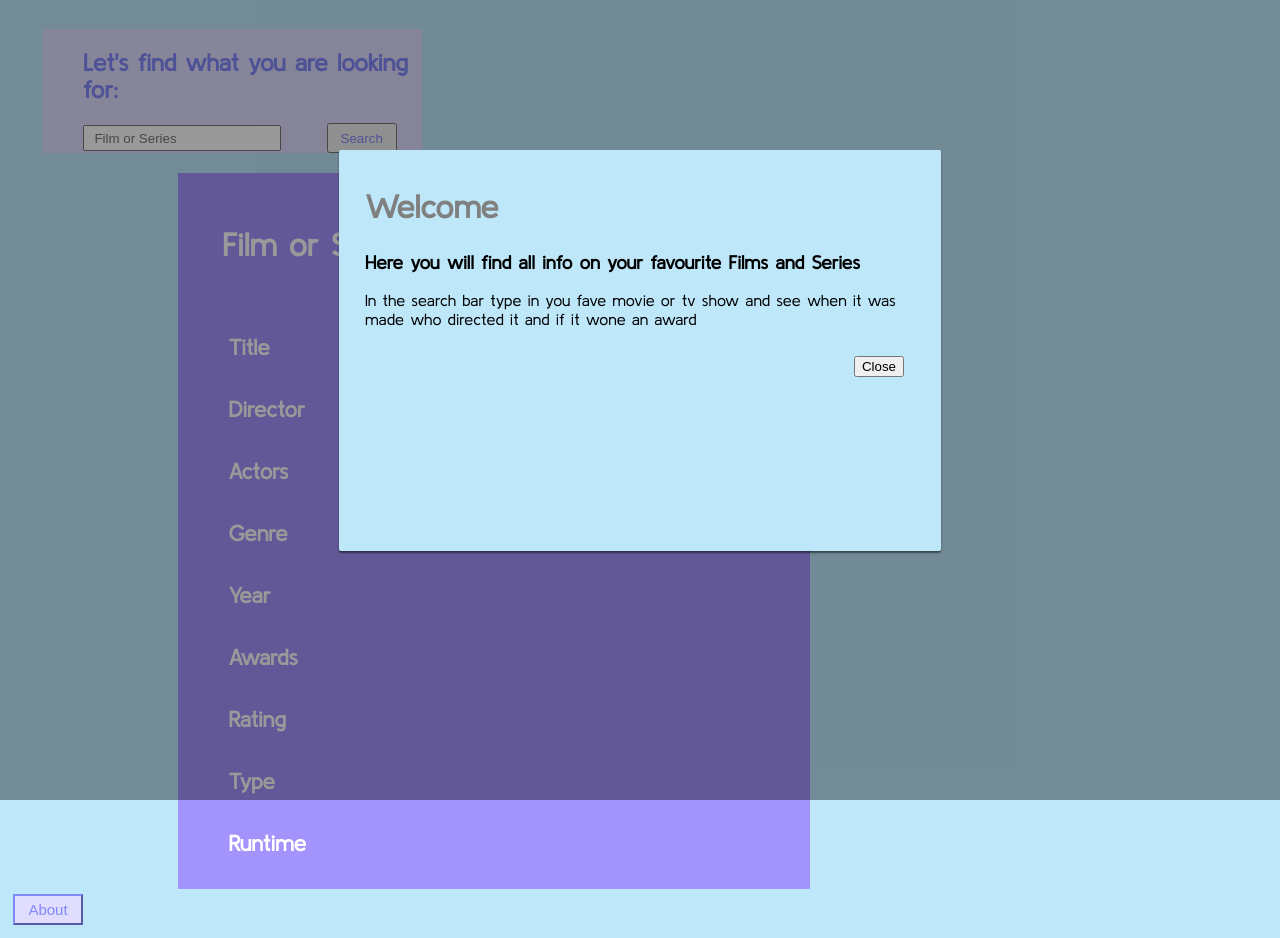
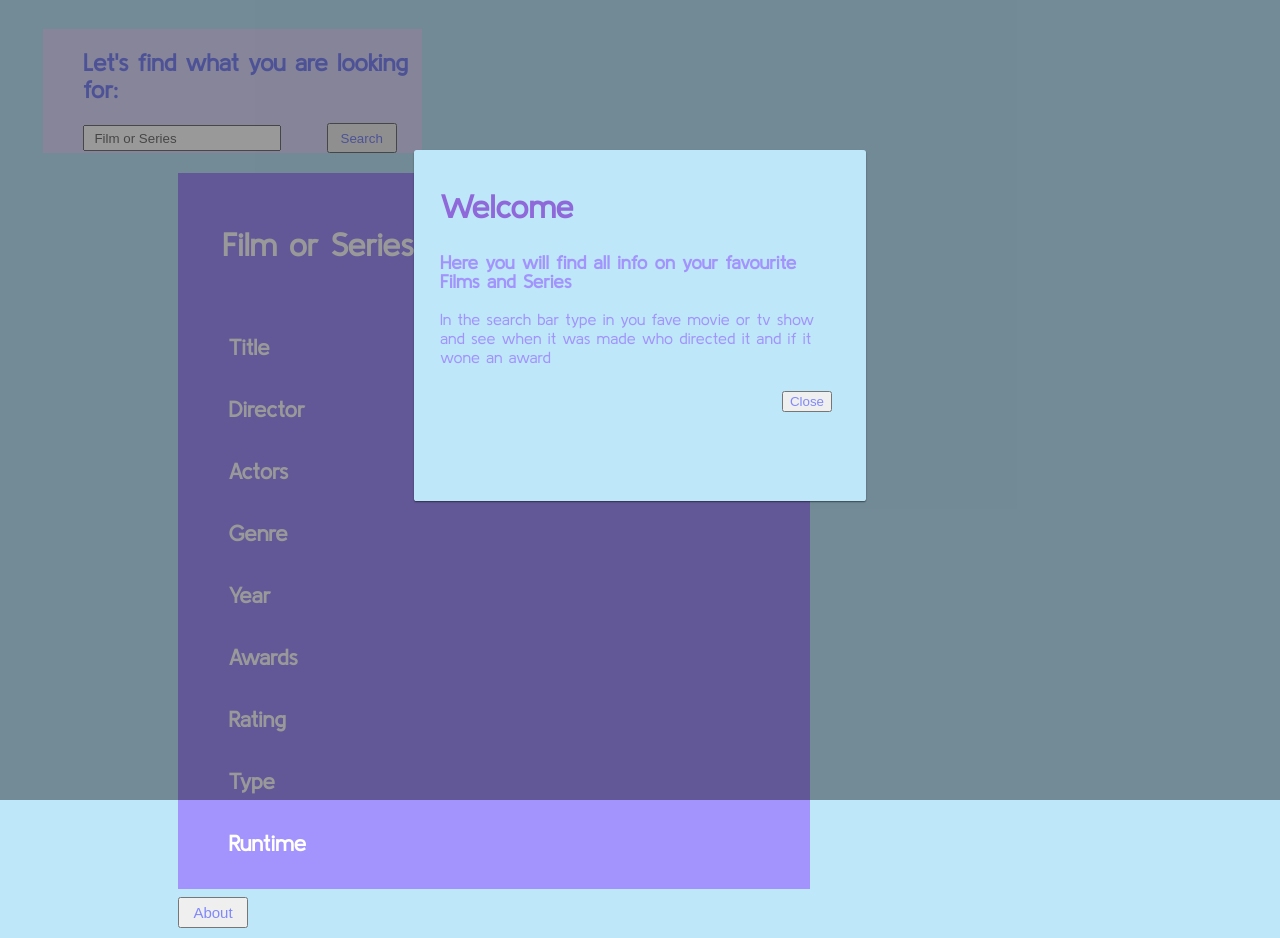
Before and after one commit to AndrettiD/AndrettiD.github.io, a plain HTML site: page what-to-watch/index.html in a window 1280 px wide. Drawn offline with nearby package versions, Linux system fonts and the light colour scheme.

Commit message:
pre Finale

```diff
--- a/what-to-watch/style.css
+++ b/what-to-watch/style.css
@@ -20,7 +20,6 @@ flex-wrap: wrap;
 }
 .inputForm > h2{
 color: #8089FA;
-
 font-weight: bold;
 margin-left: 40px;
 
@@ -64,8 +63,6 @@ padding: 3%;
 
 
 
-
-
 #modal{
   background-color: rgba(0,0,0,0.4);
 	position: fixed;
@@ -80,38 +77,44 @@ padding: 3%;
 
 #modal-textbox {
 	background-color: #BEE7FA;
-	height: 350px;
-	width: 550px;
-	border-radius: 2px;
+	height: 300px;
+	width: 400px;
+	border-radius: 2.6px;
   margin: 150px auto;
-	box-shadow: 0 2px 2px rgba(0, 0, 0, 0.5);
+	box-shadow: 0 1px 1.7px rgba(0, 0, 0, 0.5);
   padding: 2%;
   line-height: 120%;
 }
 
 #modal-textbox > h1{
  padding-bottom: 15px;
- color: grey;
+ color: #8F68D9
+}
+
+#modal-textbox, h3, p {
+  color: #A393FC;
 }
 
 #modal-footer{
   padding: 2%;
   line-height: 100%;
   text-align: right;
-  text-decoration: none;
+}
+
+#close{
+  color: #8089FA;
 }
 
 
 .modal-buttons{
   width: 70px;
   padding: 8px;
-	background-color: #E0DDFE;
-  border-color: #8089FA;
 	color: #8089FA;
   font-size: 15px;
 	cursor: pointer;
   display: inline;
-  margin: 5px;
+  margin: 8px 0 0 170px;
   padding: 5px;
 
+
 }
```
